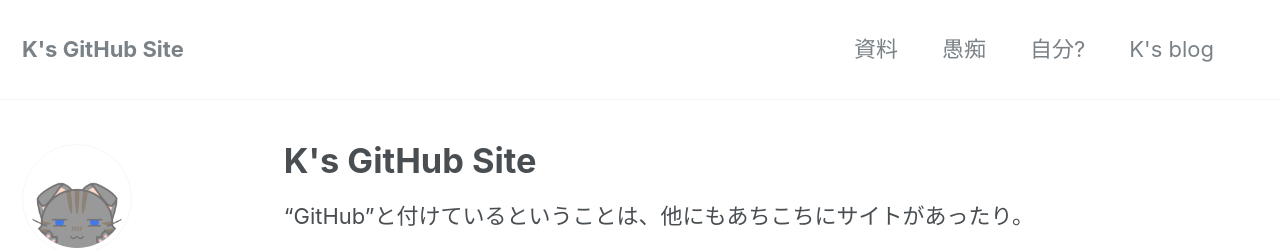
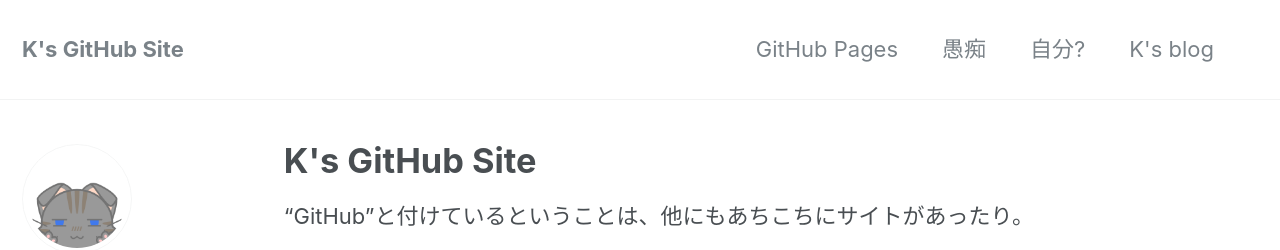
Before and after one commit to laureltreetop/laureltreetop.github.io, a Jekyll site: the page built from _pages/index.md, in a window 1280 px wide and 900 px high. Shown: the top 250 px of the window. Built offline with Jekyll 4.4.1, drawn with Linux system fonts in a browser that asks for light colours; nearby versions of some CDN libraries; the list of posts is cut into pages by our own code.

Commit message:
Update navigation.yml

```diff
--- a/_data/navigation.yml
+++ b/_data/navigation.yml
@@ -2,8 +2,10 @@
 main:
 #  - title: "Pages"
 #    url: /page-archive/
-  - title: "資料"
-    url: /collection-archive/
+#  - title: "資料"
+#    url: /collection-archive/
+  - title: "GitHub Pages"
+    url: /docs/github-start/
   - title: "愚痴"
     url: /year-archive/
   - title: "自分?"
```
